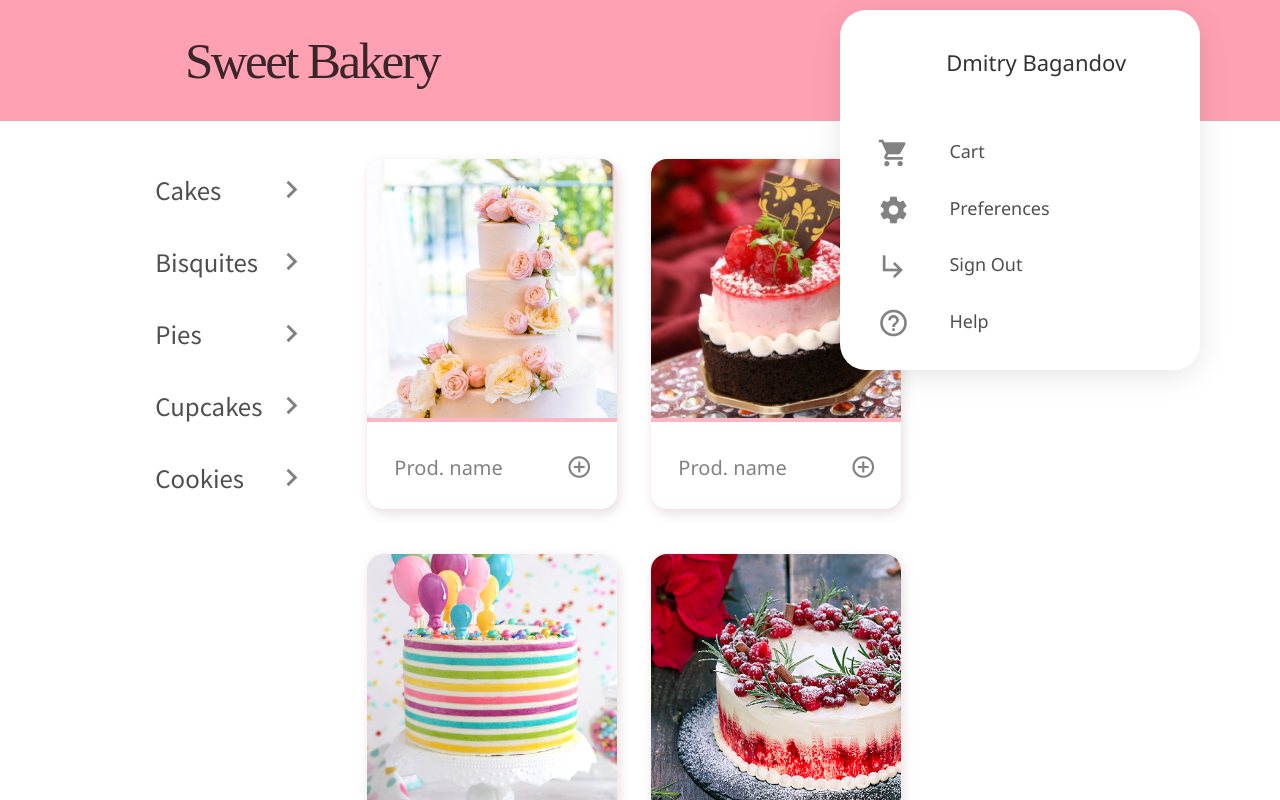
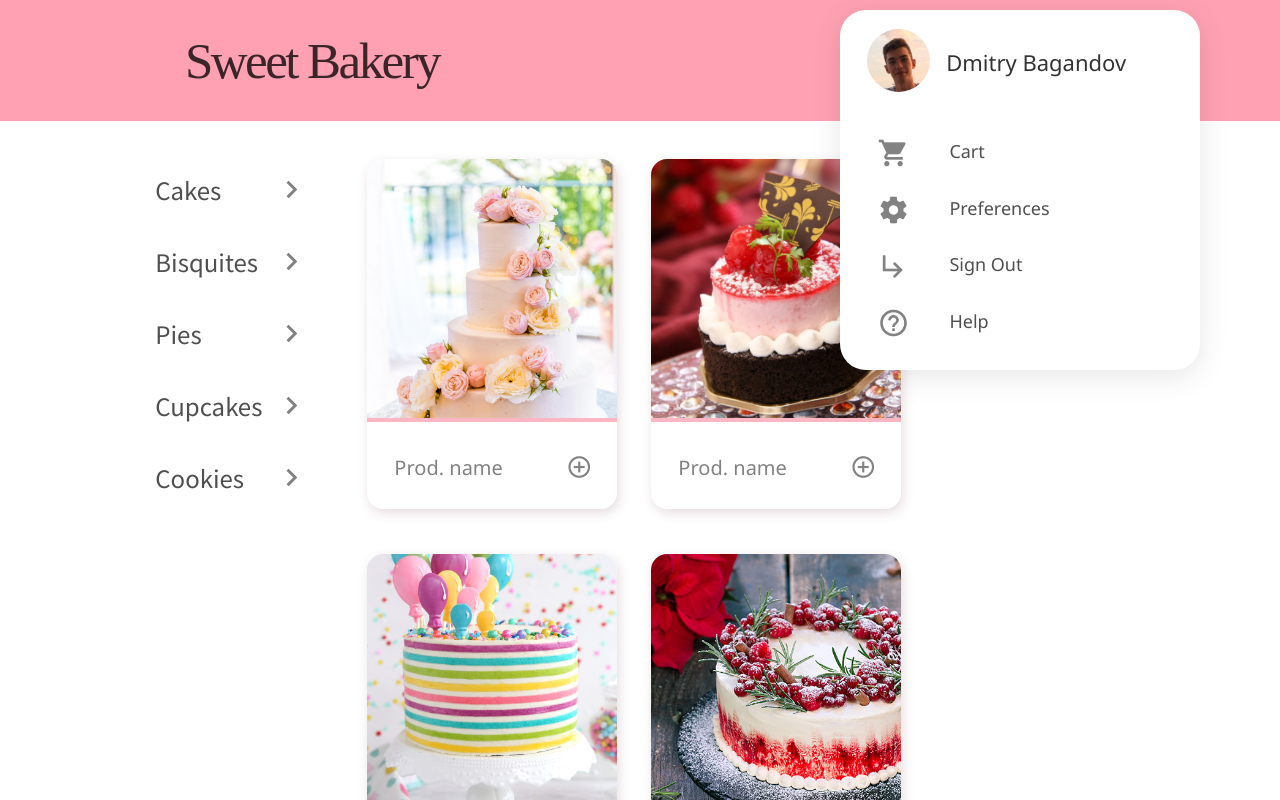
Before and after one commit to Dender46/sweet-bakery, a React (Create React App) app: page / in a window 1280 px wide. Both pictures are taken after a click on the element "expand_more". Shown: the top 800 px of the page. Built offline with nearby package versions, Linux system fonts and the light colour scheme; a web font is replaced by a local one.

Commit message:
Add avatar icon to profilePopup and remove z-index from Avatar.css

```diff
--- a/src/components/Avatar.css
+++ b/src/components/Avatar.css
@@ -15,7 +15,6 @@
 .avatar-icon {
 	width: 					63px;
   height:					63px;
-  z-index:        200;
 
   background:		  #fff;
   border-radius:	45px;
--- a/src/components/ProfilePopup.css
+++ b/src/components/ProfilePopup.css
@@ -12,6 +12,18 @@
 
   background:     #FFFFFF;
   box-shadow:     0px 6px 30px rgba(0, 0, 0, 0.1);
+}
+
+.ProfilePopup .profile-icon {
+  width: 63px;
+  height: 63px;
+  border-radius: 90px;
+
+  position: absolute;
+  left: 7.6%;
+  right: 72.4%;
+  top: 5.2%;
+  bottom: 74.8%;
 }
 
 .ProfilePopup .profile-name {
--- a/src/components/ProfilePopup.tsx
+++ b/src/components/ProfilePopup.tsx
@@ -28,6 +28,7 @@ function ProfilePopup(props : {mounted : boolean, profileName : String}) : any {
             style={{opacity: opacity}}
             onTransitionEnd={ () => setShow(props.mounted)}
         >
+            <img src={require('../images/avatar-icon.jpg')} alt="Profile" className="profile-icon noselect" />
             <h1 className="profile-name">{props.profileName}</h1>
             <div className="profile-elements">
                 {profilePopupElements.map((props) => ( <ProfilePopupElement icon={props.icon} caption={props.caption} /> ))}
```
